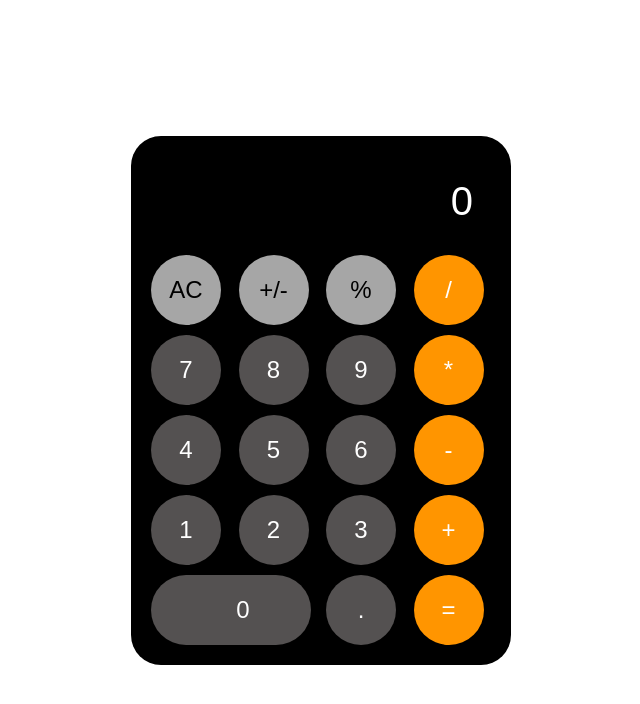
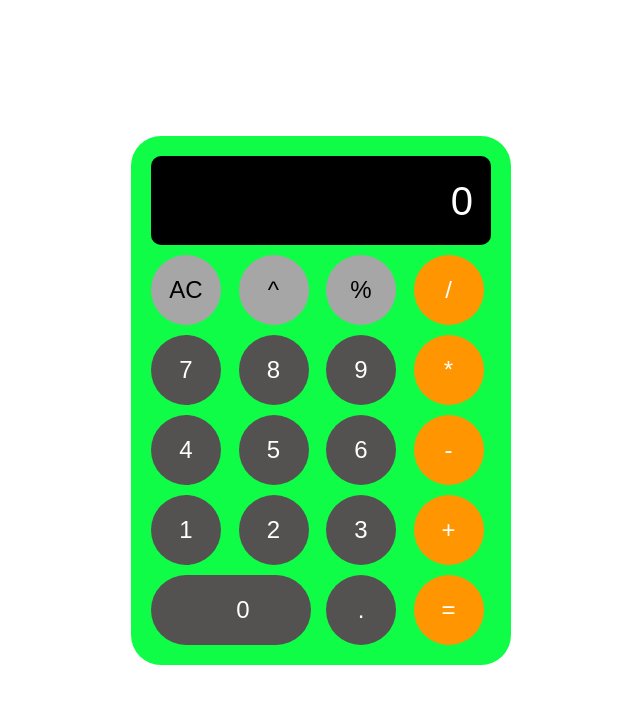
Before and after one commit to GitHubArvind01/colorVision, a plain HTML site: page index.html in a window 1280 px wide. Shown: the whole page, without its empty margins (319-959 px from the left). Drawn offline with Linux system fonts and the light colour scheme; a web font is replaced by a local one.

Commit message:
new Change by new barnch

```diff
--- a/index.html
+++ b/index.html
@@ -13,7 +13,7 @@
         </div>
         <div class="buttons">
             <button class="btn function" onclick="clearDisplay()">AC</button>
-            <button class="btn function" onclick="appendValue('+/-')">+/-</button>
+            <button class="btn function" onclick="appendValue('+/-')">^</button>
             <button class="btn function" onclick="appendValue('%')">%</button>
             <button class="btn operation" onclick="appendValue('/')">/</button>
             <button class="btn onclick" onclick="appendValue('7')">7</button>
--- a/style.css
+++ b/style.css
@@ -13,7 +13,7 @@ body{
     border-radius: 30px;
     overflow: hidden;
     padding: 20px;
-    background-color: #000;
+    background-color: #10fd47;
 }
 .display{
     background: #000;
```
